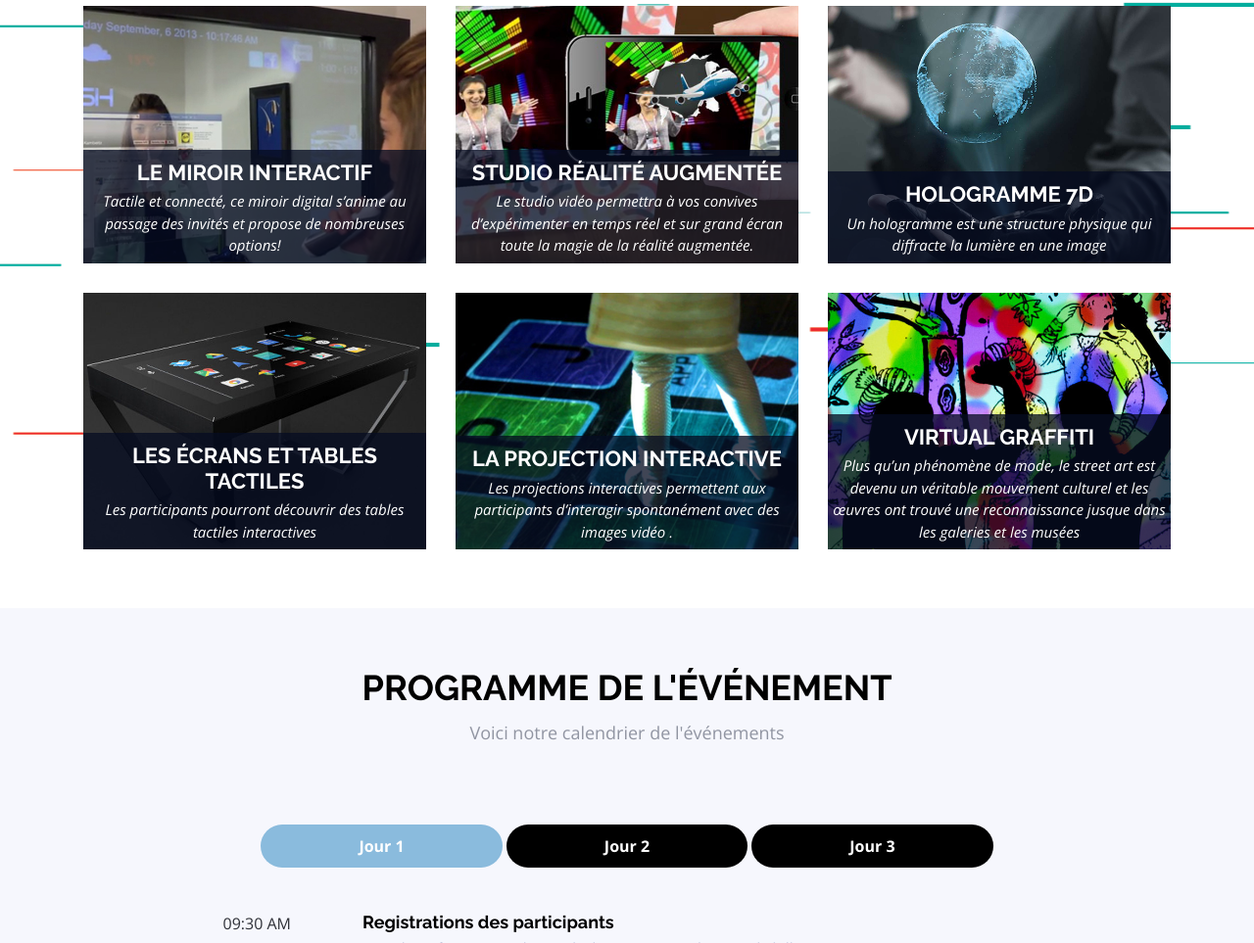
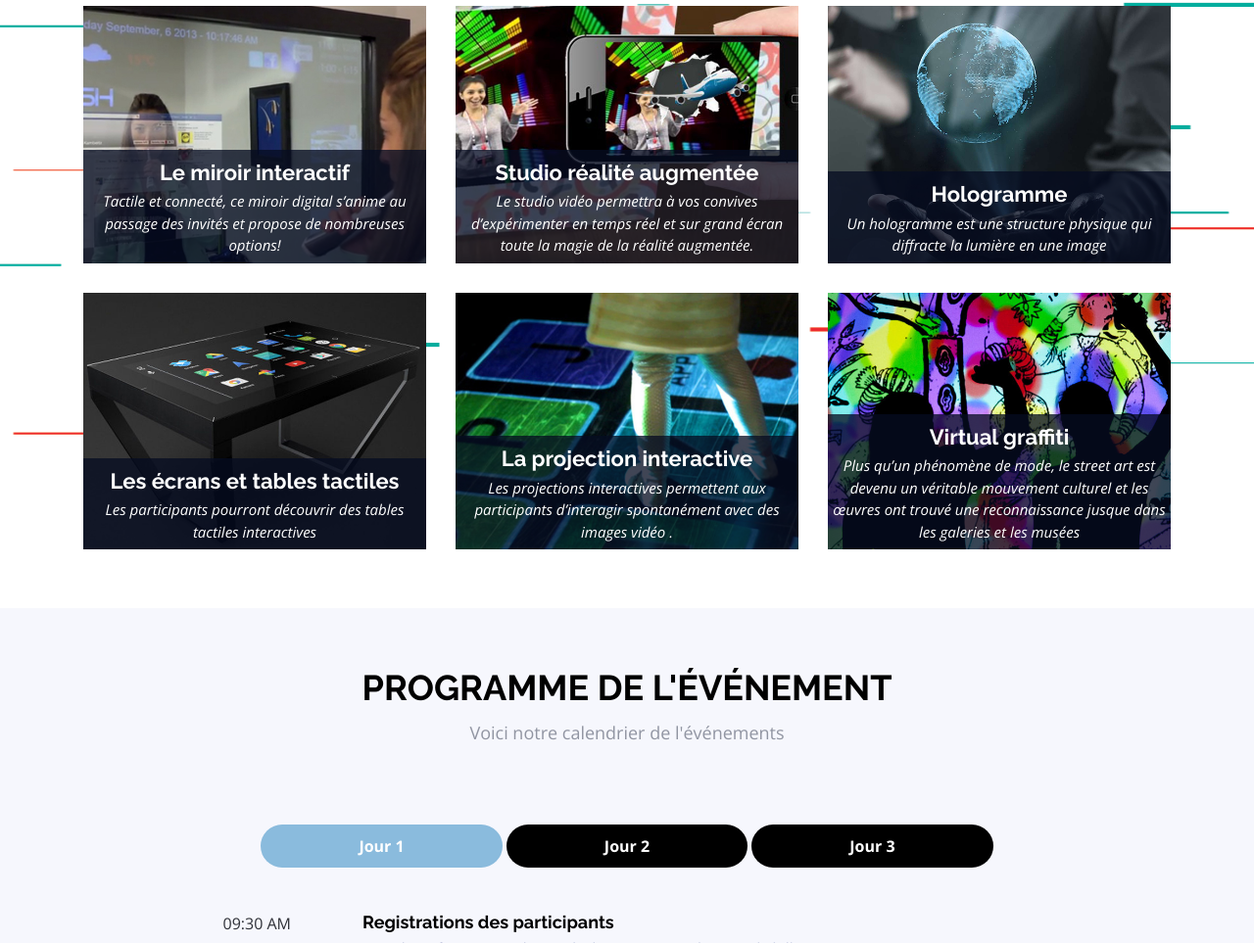
Before and after one commit to hamedrafrafi/Digitalmuseum, a plain HTML site: page index.html in a window 1280 px wide. Shown: the part 1292-2255 px from the top of the page at 98% size. Drawn offline with nearby package versions, Linux system fonts and the light colour scheme.

Commit message:
Update index.html

```diff
--- a/index.html
+++ b/index.html
@@ -166,7 +166,7 @@
             <div class="speaker">
               <img src="img/speakers/1.jpg" alt="Speaker 1" class="img-fluid">
               <div class="details">
-                <h3><a href="bardo-museum.html">LE MIROIR INTERACTIF</a></h3>
+                <h3><a href="bardo-museum.html">Le miroir interactif</a></h3>
                 <p>Tactile et connecté, ce miroir digital s’anime au passage des invités et propose de nombreuses options!</p>
 
               </div>
@@ -176,7 +176,7 @@
             <div class="speaker">
               <img src="img/speakers/2.jpg" alt="Speaker 2" class="img-fluid">
               <div class="details">
-                <h3><a href="bardo-museum.html">STUDIO RÉALITÉ AUGMENTÉE</a></h3>
+                <h3><a href="bardo-museum.html">Studio réalité augmentée</a></h3>
                 <p>Le studio vidéo permettra à vos convives d’expérimenter en temps réel et sur grand écran toute la magie de la réalité augmentée.</p>
 
               </div>
@@ -186,7 +186,7 @@
             <div class="speaker">
               <img src="img/speakers/3.jpg" alt="Speaker 3" class="img-fluid">
               <div class="details">
-                <h3><a href="bardo-museum.html">HOLOGRAMME 7D</a></h3>
+                <h3><a href="bardo-museum.html">Hologramme</a></h3>
                 <p>Un hologramme est une structure physique qui diffracte la lumière en une image</p>
 
               </div>
@@ -196,7 +196,7 @@
             <div class="speaker">
               <img src="img/speakers/4.jpg" alt="Speaker 4" class="img-fluid">
               <div class="details">
-                <h3><a href="bardo-museum.html">LES ÉCRANS ET TABLES TACTILES</a></h3>
+                <h3><a href="bardo-museum.html">Les écrans et tables tactiles</a></h3>
                 <p>Les participants pourront découvrir des tables tactiles interactives</p>
 
               </div>
@@ -206,7 +206,7 @@
             <div class="speaker">
               <img src="img/speakers/5.jpg" alt="Speaker 5" class="img-fluid">
               <div class="details">
-                <h3><a href="bardo-museum.html">LA PROJECTION INTERACTIVE</a></h3>
+                <h3><a href="bardo-museum.html">La projection interactive</a></h3>
                 <p>Les projections interactives permettent aux participants d’interagir spontanément avec des images vidéo .</p>
 
               </div>
@@ -216,7 +216,7 @@
             <div class="speaker">
               <img src="img/speakers/6.jpg" alt="Speaker 6" class="img-fluid">
               <div class="details">
-                <h3><a href="bardo-museum.html">VIRTUAL GRAFFITI</a></h3>
+                <h3><a href="bardo-museum.html">Virtual graffiti</a></h3>
                 <p>Plus qu’un phénomène de mode, le street art est devenu un véritable mouvement culturel et les œuvres ont trouvé une reconnaissance jusque dans les galeries et les musées</p>
 
               </div>
@@ -380,7 +380,7 @@ Eventbrite fournit tous les outils d'inscription en ligne et de billetterie pour
                 <div class="speaker">
                   <img src="img/speakers/3.jpg" alt="Cole Emmerich">
                 </div>
-                <h4>HOLOGRAMME</span></h4>
+                <h4>Hologramme</span></h4>
                 <p>Simulation d'objets et de sculptures romaine via une vitrine holographique interactive.</p>
               </div>
             </div>
@@ -391,7 +391,7 @@ Eventbrite fournit tous les outils d'inscription en ligne et de billetterie pour
                 <div class="speaker">
                   <img src="img/speakers/4.jpg" alt="Jack Christiansen">
                 </div>
-                <h4>LES ÉCRANS ET TABLES TACTILES</h4>
+                <h4>Les écrans et tables tactiles</h4>
                 <p>Les écrans et les tables tactiles inciteront les participants à venir découvrir d’une manière beaucoup plus visuelle et dynamique des produits ou services mis en avant à travers des documents multimédia de l'histoire antique de la tunisie</p>
               </div>
             </div>
```
